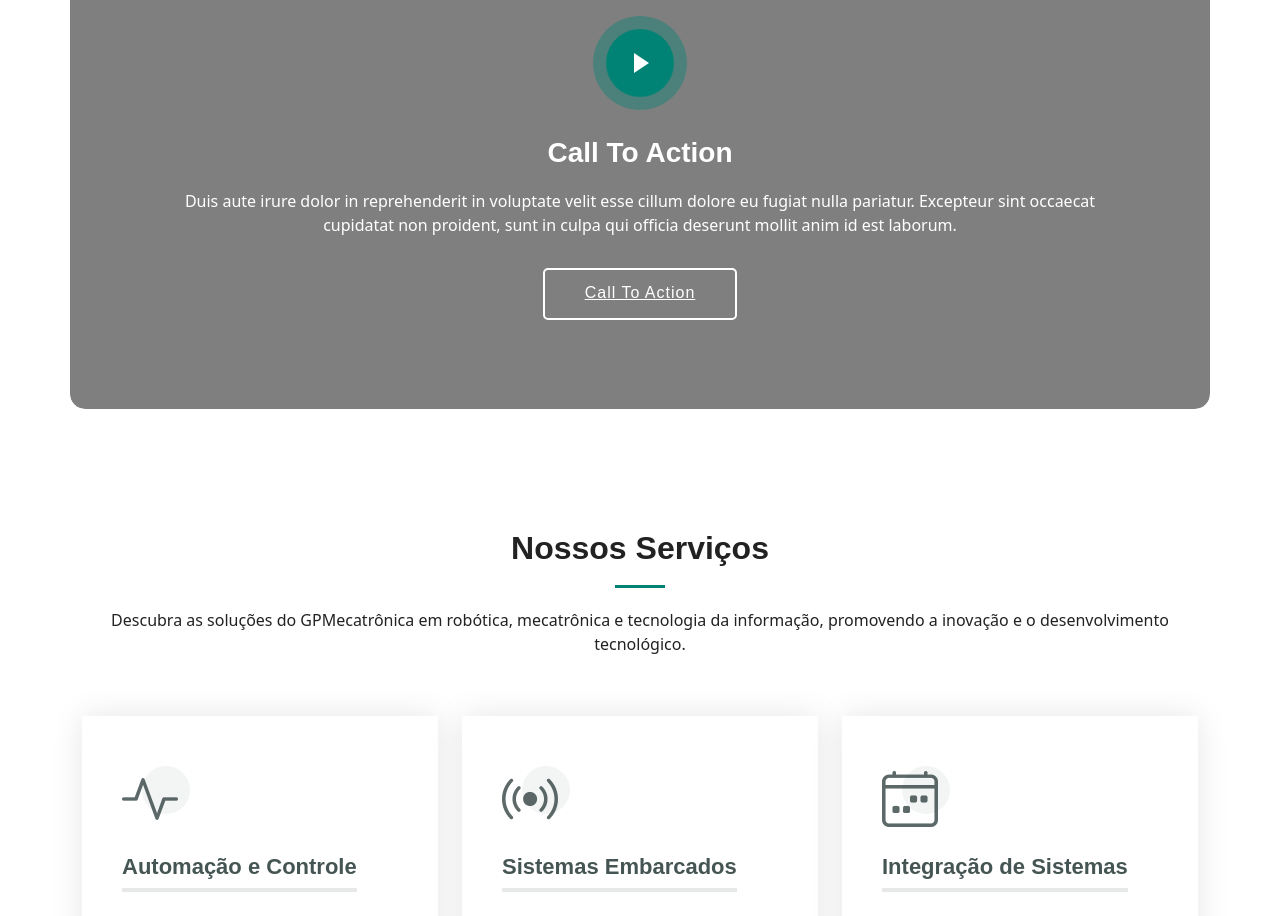
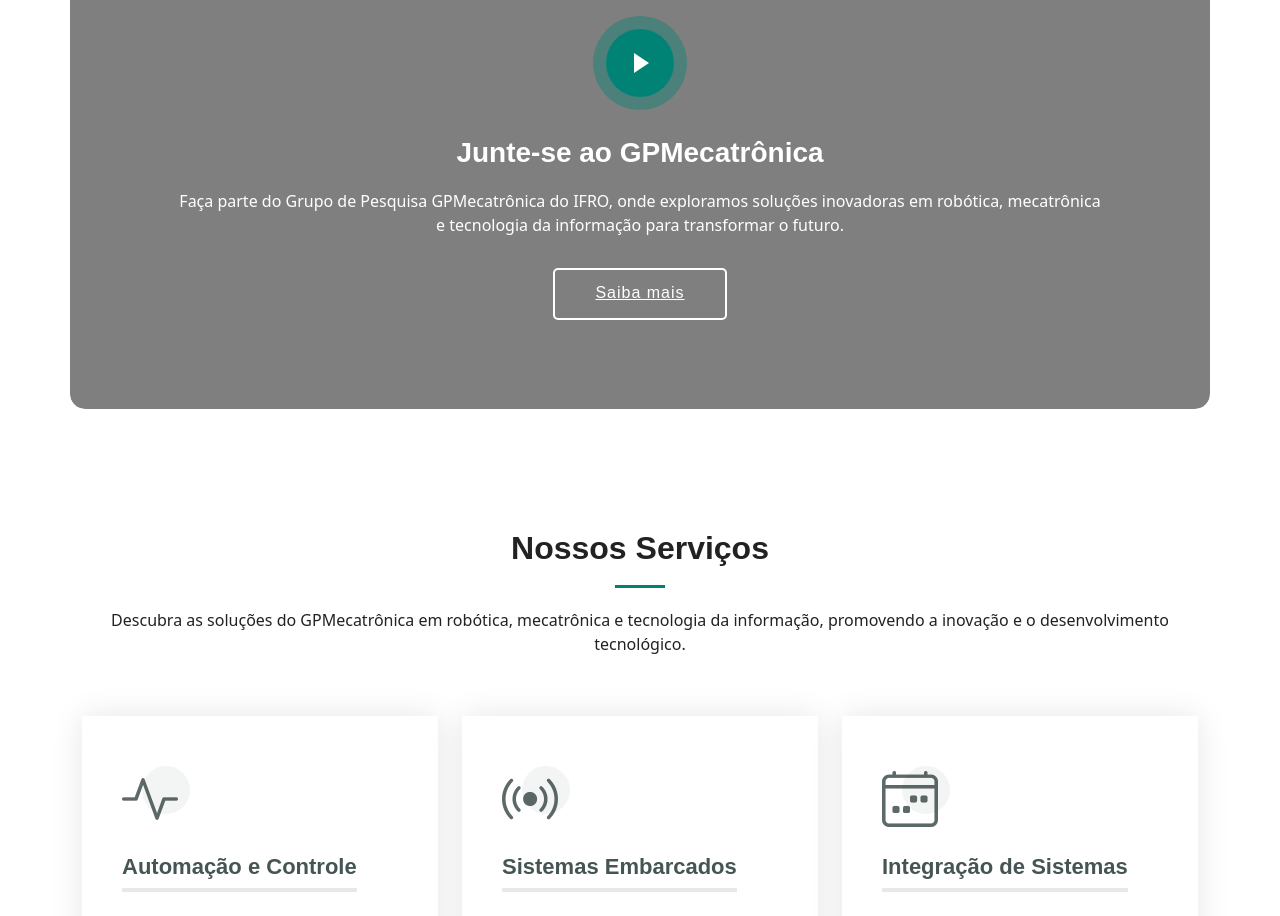
Before and after one commit to igp-conect/landing_page_gpmecatronica, a Next.js app: page / in a window 1280 px wide. Shown: the part 4180-5096 px from the top of the page. Built offline with nearby package versions, Linux system fonts and the light colour scheme.

Commit message:
Coloquei um texto mais coerente na seção CTA

```diff
--- a/src/app/components/CallToAction.tsx
+++ b/src/app/components/CallToAction.tsx
@@ -17,15 +17,12 @@
                 href="https://www.youtube.com/watch?v=Y7f98aduVJ8"
                 className="glightbox play-btn"
               />
-              <h3>Call To Action</h3>
-              <p>
-                Duis aute irure dolor in reprehenderit in voluptate velit esse
-                cillum dolore eu fugiat nulla pariatur. Excepteur sint occaecat
-                cupidatat non proident, sunt in culpa qui officia deserunt
-                mollit anim id est laborum.
-              </p>
-              <a className="cta-btn" href="#">
-                Call To Action
+                    <h3>Junte-se ao GPMecatrônica</h3>
+                            <p>
+                              Faça parte do Grupo de Pesquisa GPMecatrônica do IFRO, onde exploramos soluções inovadoras em robótica, mecatrônica e tecnologia da informação para transformar o futuro.
+                            </p>
+                            <a className="cta-btn" href="#">
+                              Saiba mais
               </a>
             </div>
           </div>
```
